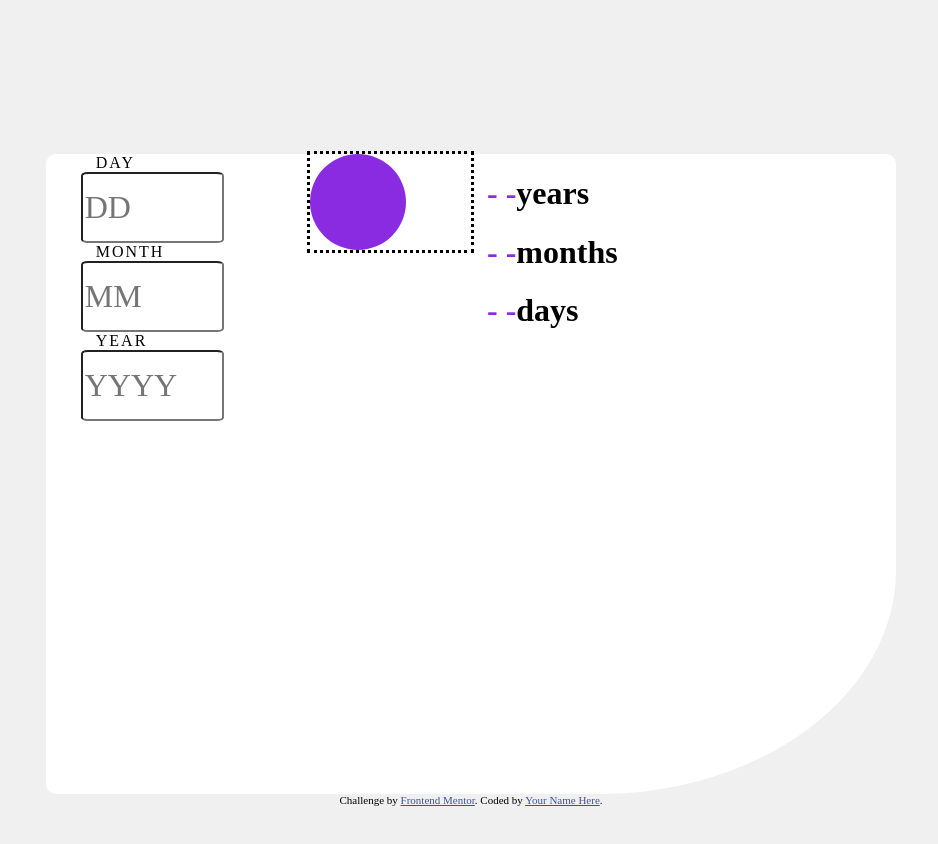
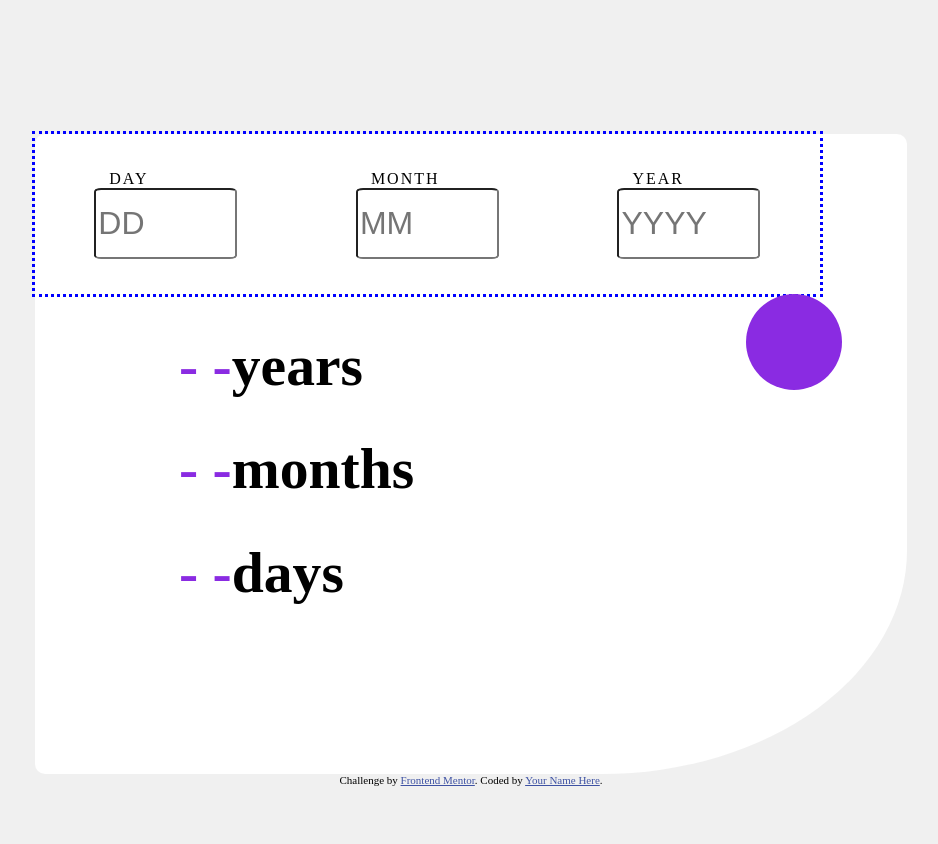
Before and after one commit to CHEESEBURGER404/PSLab-Market, a plain HTML site: page index.html in a window 1280 px wide. Shown: the whole page, without its empty margins (169-1107 px from the left). Drawn offline with Linux system fonts and the light colour scheme; a web font is replaced by a local one.

Commit message:
APRIL 29 - 30
SAVE TO CHROMEBOOK!!!

```diff
--- a/index.html
+++ b/index.html
@@ -12,29 +12,31 @@
 </head>
 
 <body>
-  <div class="content">
   <nav>
     <div class="ruler-x"></div>
     <div class="ruler-y"></div>
   </nav>
-
+  <div class="content">
 
     <div class="mainwrapper">
 
-      <form action="#none" target="_self">
+      <form action="#none" target="_self" id="input-wrapper">
 
         <div class="wrapper">
           <label for="day">Day</label><br>
           <input type="text" name="Day" id="date" placeholder="DD">
+          <small></small>
         </div>
 
         <div class="wrapper">
           <label for="month">Month</label><br>
           <input type="text" name="Month" id="month" placeholder="MM">
+          <small></small>
         </div>
         <div class="wrapper">
           <label for="year">Year</label><br>
           <input type="text" name="Year" id="year" placeholder="YYYY">
+          <small></small>
         </div>
 
       </form>
@@ -42,6 +44,7 @@
       <div class="butt-wrapper">
         <button type="button"></button>
       </div>
+
       <div class="outcontainer">
         <div class="agedisplay years"> <h1><span>- -</span>years</h1> </div>
         <div class="agedisplay months"> <h1><span>- -</span>months</h1> </div>
--- a/style.css
+++ b/style.css
@@ -1,68 +1,72 @@
 @font-face
 {
-    font-family:'Poppins';
-    font-weight:400 500;
-    font-style: normal;
-    src: url(../age-calculator-app-main/assets/fonts/Poppins-Regular.ttf)
+    font-family:"Poppins";
+    font-style:normal; font-weight:normal;
 
+    src: url(/assets/fonts/Poppins-Regular.ttf)
 }
 @font-face
 {
-    font-family:'Poppins';
-    font-weight:600 900;
-    font-style: bold;
+    font-family:"Poppins";
+    font-weight: bold; font-style: oblique;
     src: url(../age-calculator-app-main/assets/fonts/Poppins-Bold.ttf);
 }
 
 @font-face
 {
-    font-family:'Poppins';
-    font-weight:400 900;
-    font-style: italic;
+    font-family:"Poppins";
+    font-weight:normal; font-style: oblique;
     src: url(../age-calculator-app-main/assets/fonts/Poppins-Italic.ttf);
 }
 
 @font-face
 {
-    font-family:'Poppins';
-    font-weight:700 900;
-    font-style:oblique;
+    font-family:"Poppins";
+    font-weight:bold;  font-style: italic;
     src: url(../age-calculator-app-main/assets/fonts/Poppins-BoldItalic.ttf);
 }
-*{font-family: 'Poppins';}
+@font-face {
+    font-family: "Poppins";
+    src: url(/assets/fonts/Poppins-ExtraBold.ttf);
+    font-weight: bolder; font-style: normal;
+}
 /*_______________________________________________________________________________________________________________________________________________*/
 /*___________________________________________________Screen Sizes [ranges go from (FULL -> small)]____________________________________________________
     Chromebook screen: width = [1495px - 400px] ; height = 825px
     Desktop Screen: width = [3200px - 500px] ; height = 1265px
     Mobile: width = 320px ; height = 1 in   (both sizes can be flipped)
+    WYSIWYG: width = [3000px - 1673px - 500px] ; height = 1265px
 __________________________________________________________________________________________________________________________________________________*/
-/*
-.ruler-x{border: red solid;width: 1495px; height:0; position: absolute;}
-.ruler-y{border: blue solid; width:0; height: 825px;position: absolute;}
+/**
+
+.ruler-x{border: red solid;width: 1673px; height:0;    position: absolute; top: 0;left: 0;}
+.ruler-y{border: blue solid; width:0; height: 1265px;   position: absolute; top:0;left: 0;}
 */
 .attribution { font-size: 11px; text-align: center;}
 .attribution a { color: hsl(228, 45%, 44%);  }
 
 body{background: hsl(0, 0%, 94%);margin-top: 100px;}
 /*_______________________________________________________________________________________________________________________*/
-.content{align-content: center; height:95vh;}
+.content{align-content: center;height:90vh;}
 
 .mainwrapper
 {
-    display: grid; grid-template-columns: 1fr 1fr 1fr 1fr; grid-template-rows: 1fr 1fr 1fr;
+    display: grid;
+    grid-template-columns: 3fr 1fr 1fr; grid-template-rows: 1fr 3fr 1fr;
     border: thin; border-radius: 10px; border-bottom-right-radius:35% ;
-    max-width: 850px; max-height:640px;
+    max-width: 1000px; max-height:640px;
     justify-self: center;
-    background: white;
+    background: white; font-family: Poppins;
 }
 /*_______________________________________________________________________________________________________________________________
 _______________________________________________________________________________________________________________________*/
 
 form{
-    display:flex; flex-wrap:wrap;
-    justify-content: space-around; align-content: center;
+    display: flex; height: 10rem; width:150% ;
+    justify-content: space-around; align-items: center; outline: dotted blue;
     text-transform: uppercase; text-indent:15px; letter-spacing: 2px;
-
+    /*                                                              */
+    grid-row: 1; grid-column: 1;
 }
 input
 {
@@ -70,12 +74,15 @@ input
     border-radius: 5%;
     font-size: xx-large;}
 
-
+.outcontainer
+{
+    /*                         */
+    grid-row: 2; grid-column: 1;
+}
 .agedisplay
 {
-    margin:0 1rem;
-    font-size: 100%;
-
+    margin:0 9rem;
+    font-size: 180%;
     span
     {
         color: blueviolet;
@@ -83,9 +90,11 @@ input
 }
 
 .butt-wrapper{
-    display: flex;outline: dotted;
+    display: flex;
     justify-self:right;justify-content: left;
-    width:fit-content; height: fit-content;}
+    width:fit-content; height: fit-content;
+    grid-row: 2; grid-column: 3;
+}
 button
 {
     background-image: url("../age-calculator-app-main/assets/images/icon-arrow.svg");
```
Lines whose indentation alone changed are shown as unchanged.
